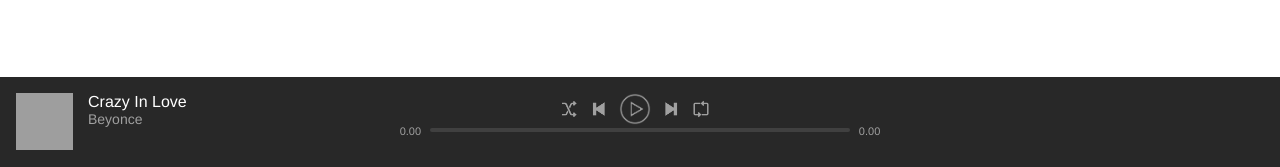
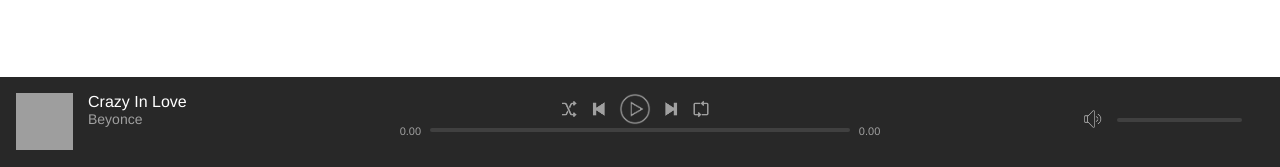
Before and after one commit to Kaikaine/spotify-clone, a PHP site: page / in a window 1280 px wide. Shown: the part 633-800 px from the top of the page. Run offline with PHP 8.4, Linux system fonts and the light colour scheme; the visitor is signed in with stand-in values (Sample User, id 1); grey boxes are pictures that could not be loaded.

Commit message:
added volume controls

```diff
--- a/assets/css/style.css
+++ b/assets/css/style.css
@@ -128,3 +128,19 @@ html {
     font-size: 1.4rem;
     color: #a0a0a0;
 }
+
+.nowPlayingRight {
+    position: relative;
+    margin-top: 1.6rem;
+}
+
+.volumeBar {
+    width: 18rem;
+    position: absolute;
+    right: 0;
+
+}
+
+.nowPlayingRight .progressBar {
+    width: 12.5rem;
+}
--- a/index.php
+++ b/index.php
@@ -83,7 +83,17 @@ else {
                 </div>
             </div>
             <div class="nowPlayingRight">
+                <div class="volumeBar">
+                    <button class="controlButton volume" title='Volume button'>
+                        <img src="assets/images/icons/volume.png" alt="volume">
+                    </button>
 
+                    <div class="progressBar">
+                            <div class="progressBarBg">
+                                <div class="progress"></div>
+                            </div>
+                        </div>
+                </div>
             </div>
         </div>
    </div>
```
